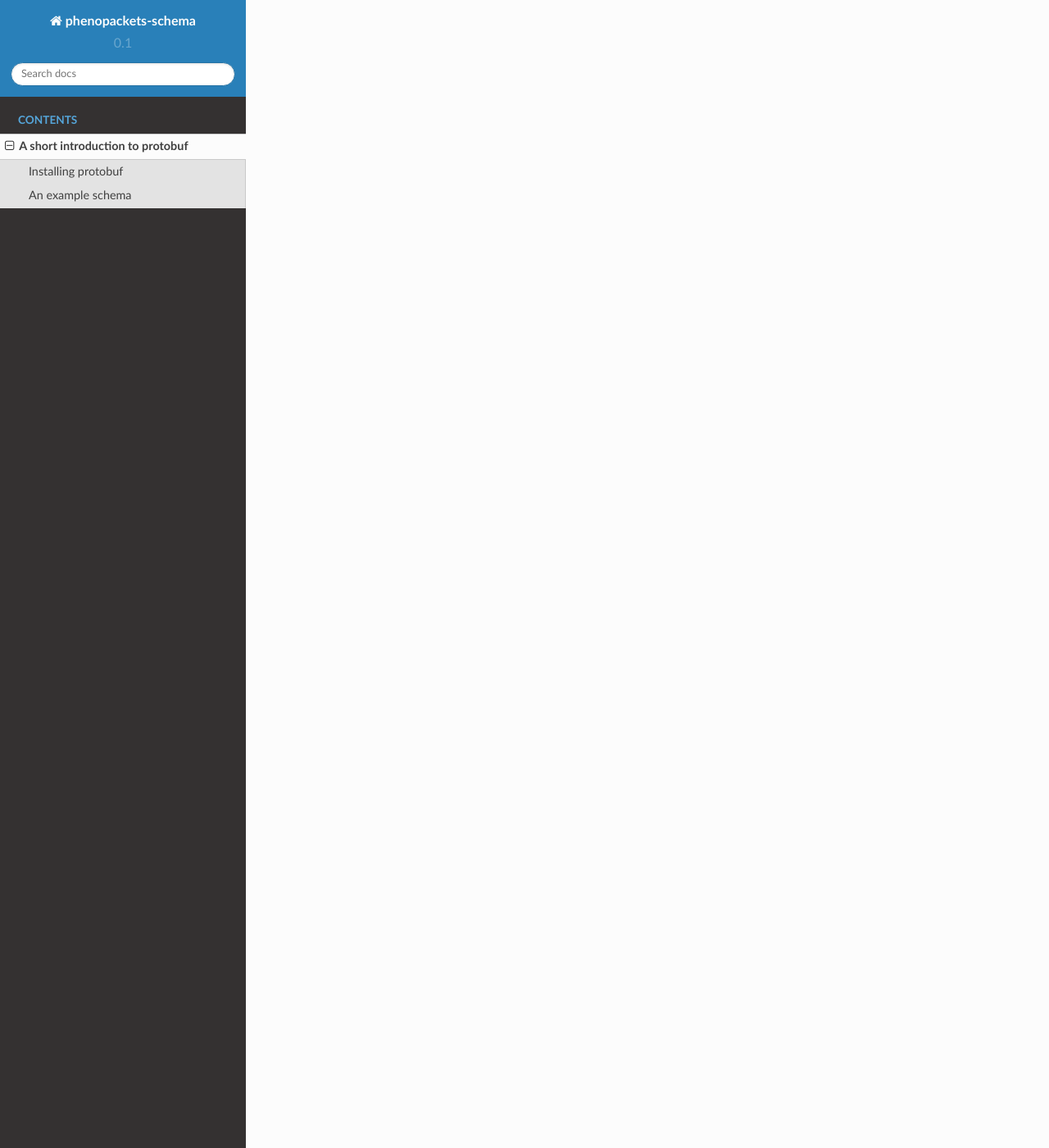
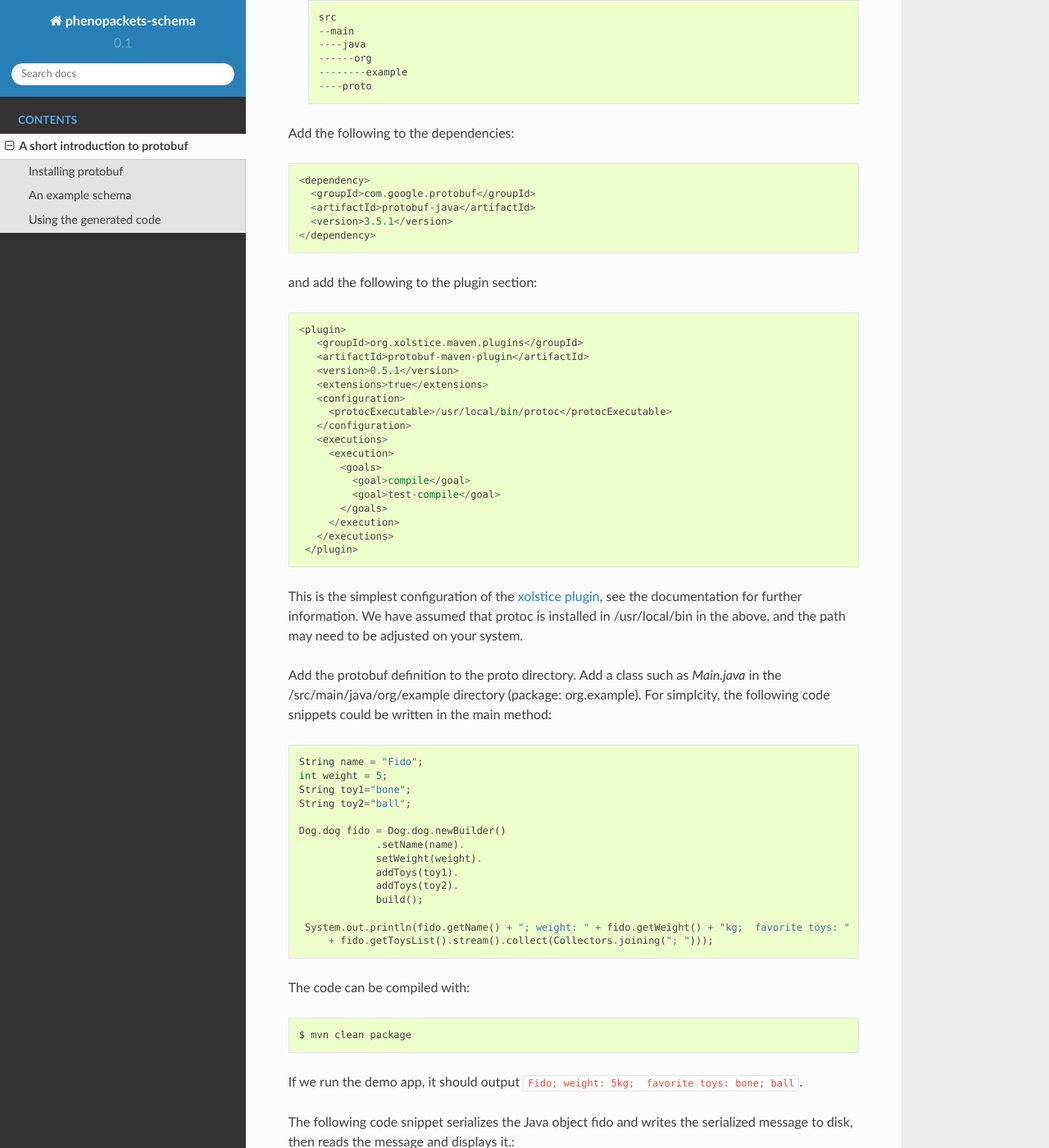
Before and after one commit to phenopackets/phenopacket-schema, a Sphinx documentation site: the page built from docs/protobuf.rst, in a window 1280 px wide and 1400 px high, scrolled down 2127 px. Shown: the whole window at 82% size. Built offline with Sphinx 7.4.7 and the Read the Docs theme 2.0.0, drawn with Linux system fonts in a browser that asks for light colours; pages that are not in the unit, such as notebooks, are missing from menus; some of the changed text lies outside the part shown.

Commit message:
done protobuf intro

```diff
--- a/docs/protobuf.rst
+++ b/docs/protobuf.rst
@@ -70,3 +70,99 @@ This will generate a Java file called ``Dog.java`` with code to create, import,
 
 
 It is highly recommended to peruse the complete Java file, but we will leave that as an exercise for the reader.
+
+~~~~~~~~~~~~~~~~~~~~~~~~
+Using the generated code
+~~~~~~~~~~~~~~~~~~~~~~~~
+
+We can now easily use a generated code to create Java instance of the Dog class. We will not provide a complete maven tutorial here, but the
+key things that need to be done to get this to work are the following.
+
+1. set up a maven-typical directory structure such as::
+
+     src
+     --main
+     ----java
+     ------org
+     --------example
+     ----proto
+
+
+Add the following to the dependencies::
+
+   <dependency>
+     <groupId>com.google.protobuf</groupId>
+     <artifactId>protobuf-java</artifactId>
+     <version>3.5.1</version>
+   </dependency>
+
+and add the following to the plugin section::
+
+   <plugin>
+      <groupId>org.xolstice.maven.plugins</groupId>
+      <artifactId>protobuf-maven-plugin</artifactId>
+      <version>0.5.1</version>
+      <extensions>true</extensions>
+      <configuration>
+        <protocExecutable>/usr/local/bin/protoc</protocExecutable>
+      </configuration>
+      <executions>
+        <execution>
+          <goals>
+            <goal>compile</goal>
+            <goal>test-compile</goal>
+          </goals>
+        </execution>
+      </executions>
+    </plugin>
+
+This is the simplest configuration of the `xolstice plugin <https://www.xolstice.org/protobuf-maven-plugin/usage.html>`_, see the documentation for further information. We have assumed that protoc is installed in /usr/local/bin in the above, and the path may need to be adjusted on your system.
+
+
+Add the protobuf definition to the proto directory. Add a class such as *Main.java* in the /src/main/java/org/example directory (package: org.example). For simplcity, the following code snippets could be written in the main method::
+
+   String name = "Fido";
+   int weight = 5;
+   String toy1="bone";
+   String toy2="ball";
+
+   Dog.dog fido = Dog.dog.newBuilder()
+                .setName(name).
+                setWeight(weight).
+                addToys(toy1).
+                addToys(toy2).
+                build();
+
+    System.out.println(fido.getName() + "; weight: " + fido.getWeight() + "kg;  favorite toys: "
+        + fido.getToysList().stream().collect(Collectors.joining("; ")));
+
+
+
+The code can be compiled with::
+
+  $ mvn clean package
+
+If we run the demo app, it should output ``Fido; weight: 5kg;  favorite toys: bone; ball``.
+
+The following code snippet serializes the Java object fido and writes the serialized message to disk, then reads the message and displays it.::
+
+        try {
+            // serialize
+            String filePath="fido.pb";
+            FileOutputStream fos = new FileOutputStream(filePath);
+            fido.writeTo(fos);
+            // deserialize
+            Dog.dog deserialized
+                    = Dog.dog.newBuilder()
+                    .mergeFrom(new FileInputStream(filePath)).build();
+
+            System.out.println("deserialized: "+deserialized.getName() + "; weight: " + deserialized.getWeight() + "kg;  favorite toys: "
+                    + deserialized.getToysList().stream().collect(Collectors.joining("; ")));
+
+        } catch (IOException ioe) {
+            ioe.printStackTrace();
+        }
+
+The code should output ``deserialized: Fido; weight: 5kg;  favorite toys: bone; ball``.
+
+We hope that this brief introduction was useful and refer to `Google's documentation <https://developers.google.com/protocol-buffers/>`_ for more details.
```
